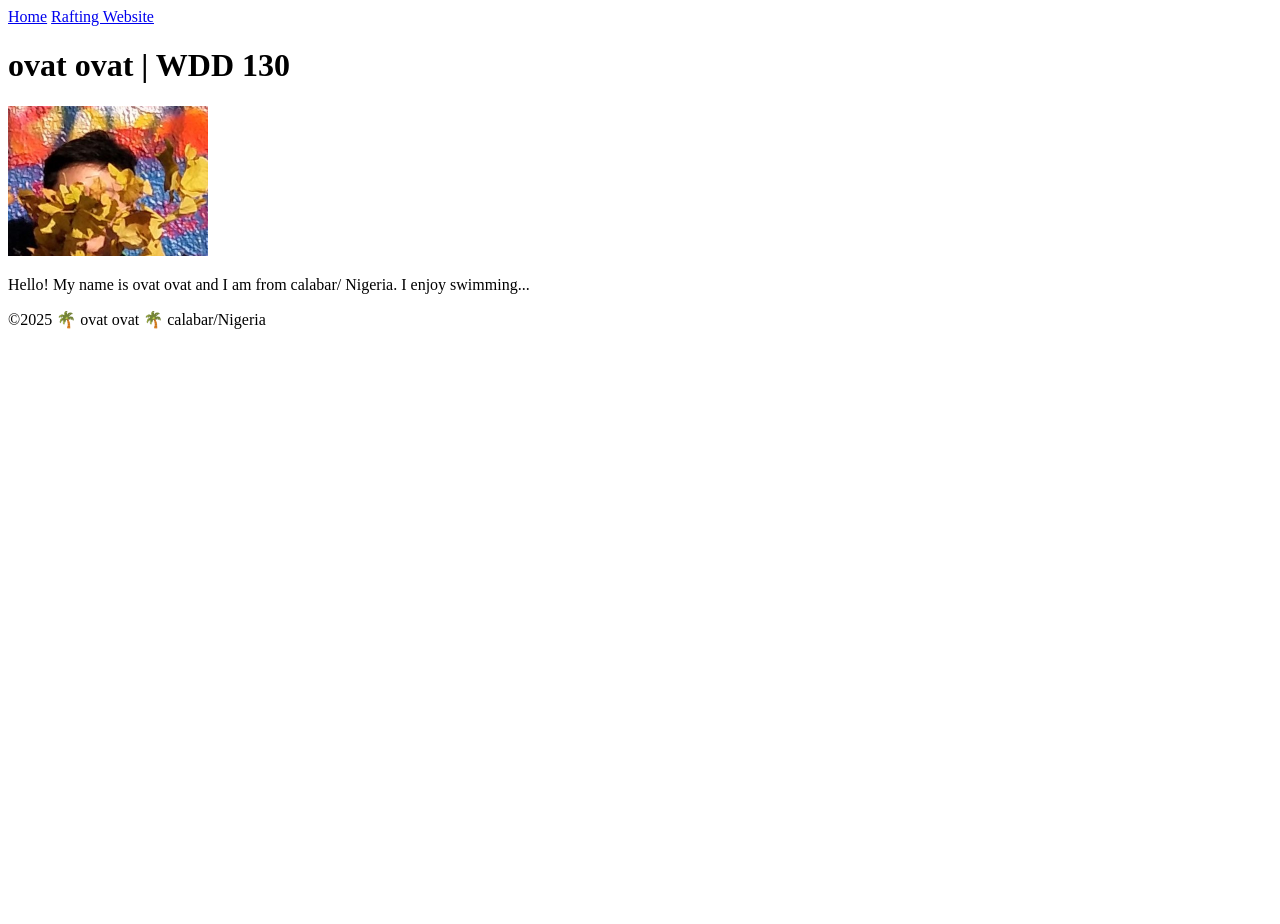
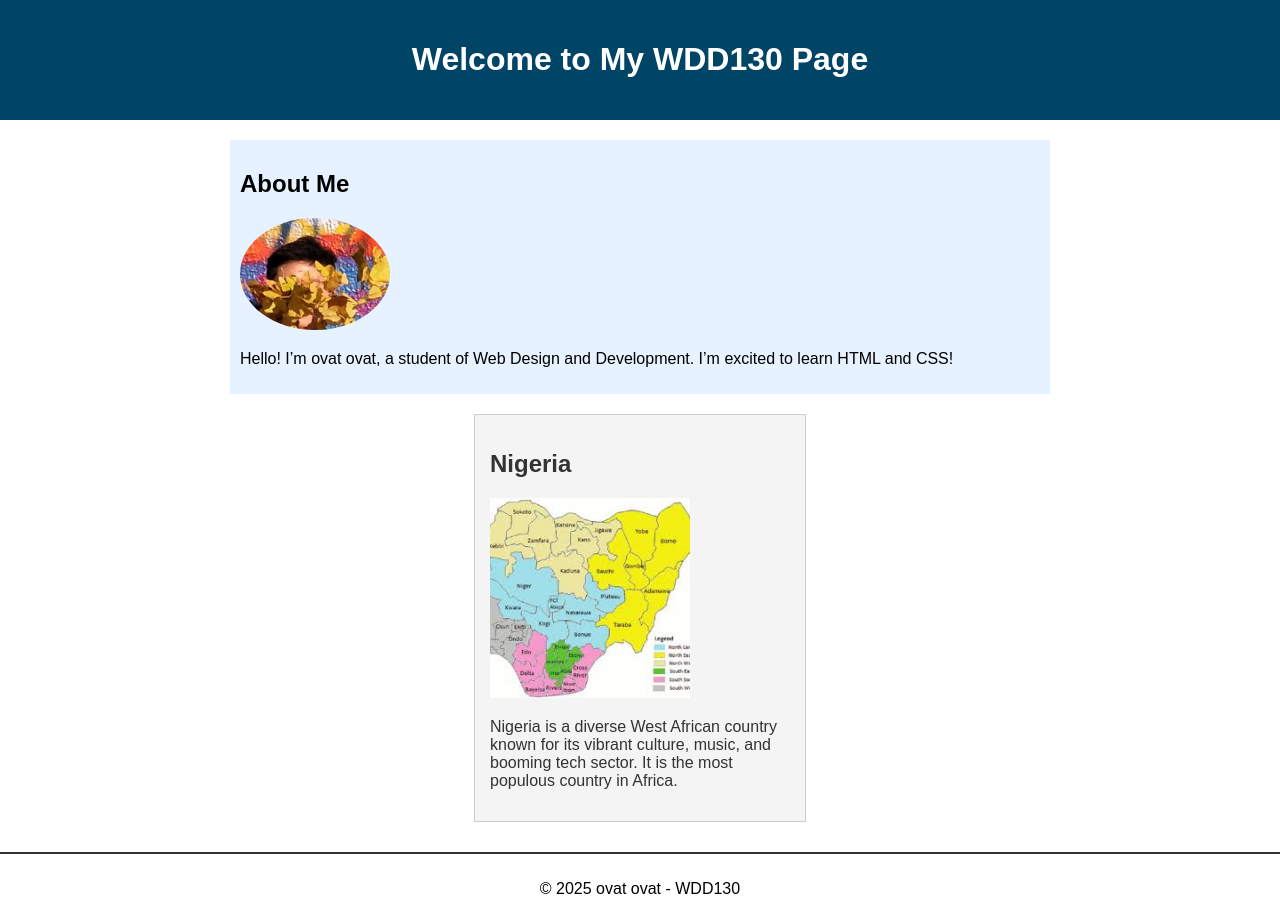
Before and after one commit to ovitech-beep/wdd130, a plain HTML site: page index.html in a window 1280 px wide. Before the commit the page ends 800 px from the top, so only its background shows below. Drawn offline with Linux system fonts and the light colour scheme.

Commit message:
iniinitial committed

```diff
--- a/index.html
+++ b/index.html
@@ -1,24 +1,90 @@
 <!DOCTYPE html>
-<html lang="en-US">
+<html lang="en">
 <head>
-    <meta charset="utf-8">
-    <meta name="viewport" content="width=device-width, initial-scale=1.0">
-    <title> ovat ovat | WDD 130</title>
+  <meta charset="UTF-8">
+  <title>Welcome to My Home Page</title>
+  <meta name="description" content="ovat ovat - WDD130 Course Home Page. This page introduces the course purpose and my personal profile.">
+  <meta name="author" content="ovat ovat">
+
+  <style>
+    /* General Page Styles */
+    body {
+      font-family: Arial, sans-serif;
+      margin: 0;
+      padding: 0;
+    }
+
+    /* Header Styles */
+    header {
+      background-color: #004466;
+      color: white;
+      padding: 20px;
+      text-align: center;
+    }
+
+    /* Main Section Styles */
+    main {
+      max-width: 800px;
+      margin: 20px auto;
+      padding: 10px;
+      background-color: #e6f2ff;
+    }
+
+    /* Profile Image Inside Main */
+    main img {
+      width: 150px;
+      height: auto;
+      border-radius: 50%;
+    }
+
+    /* Paragraph Reset */
+    p {
+      padding: 0;
+    }
+
+    /* Aside Section Styles */
+    aside {
+      width: 300px;
+      margin: 20px auto;
+      border: 1px solid #ccc;
+      padding: 15px;
+      background-color: #f4f4f4;
+      color: #333;
+    }
+
+    aside img {
+      width: 200px;
+      height: auto;
+    }
+
+    /* Footer Styles */
+    footer {
+      margin-top: 30px;
+      border-top: 2px solid #333;
+      text-align: center;
+      padding: 10px 0;
+    }
+  </style>
 </head>
 <body>
   <header>
-      <nav>
-        <a href="#">Home</a>
-        <a href="wwr/">Rafting Website</a>
-      </nav>
+    <h1>Welcome to My WDD130 Page</h1>
   </header>
+
   <main>
-      <h1>ovat ovat | WDD 130</h1>
-      <img src="images/profile.jpg" alt="Hello, my name is ovat ovat" width="200">
-      <p>Hello! My name is ovat ovat and I am from calabar/ Nigeria. I enjoy swimming...</p>
+    <h2>About Me</h2>
+    <img src="images/profile.jpg" alt="My profile picture">
+    <p>Hello! I’m ovat ovat, a student of Web Design and Development. I’m excited to learn HTML and CSS!</p>
   </main>
+
+  <aside>
+    <h2>Nigeria</h2>
+    <img src="images/nigeria-map.jpg" alt="Map of Nigeria">
+    <p>Nigeria is a diverse West African country known for its vibrant culture, music, and booming tech sector. It is the most populous country in Africa.</p>
+  </aside>
+
   <footer>
-      <p>&copy;2025 🌴 ovat ovat 🌴 calabar/Nigeria</p>
+    <p>&copy; 2025 ovat ovat - WDD130</p>
   </footer>
 </body>
 </html>
```
Also changed, not shown: first.html (added, +24 -0 lines), images/nigeria-map.jpg (added). Lines whose indentation alone changed are shown as unchanged.
